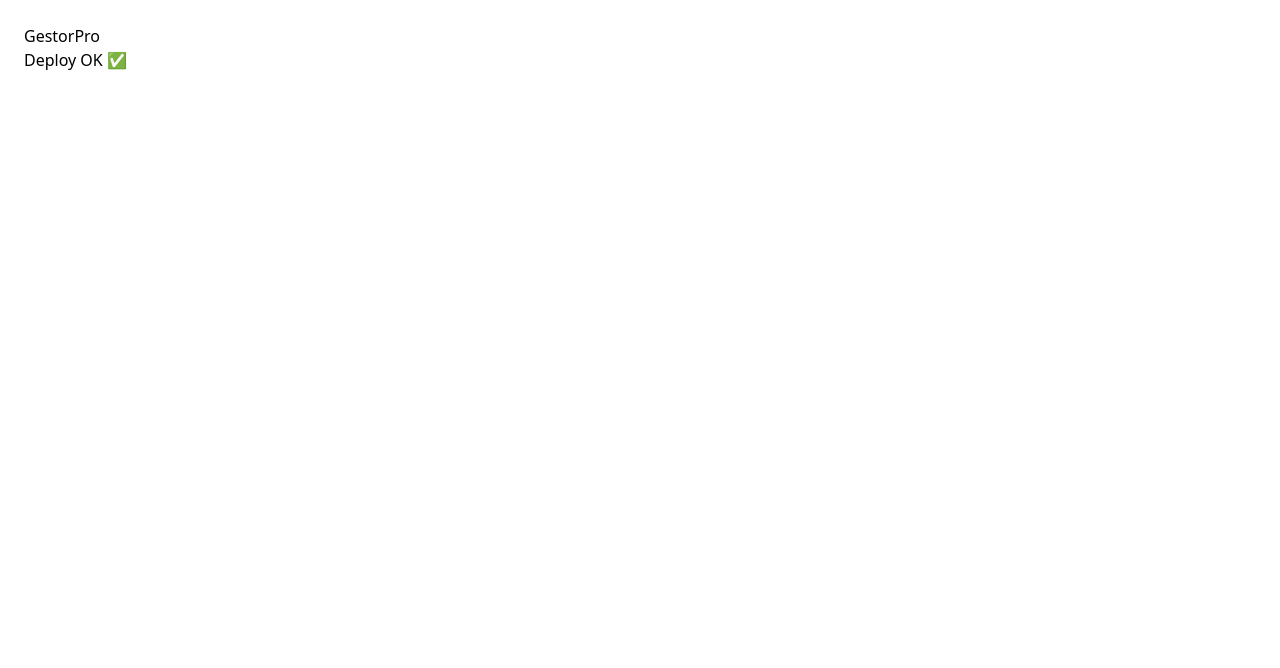
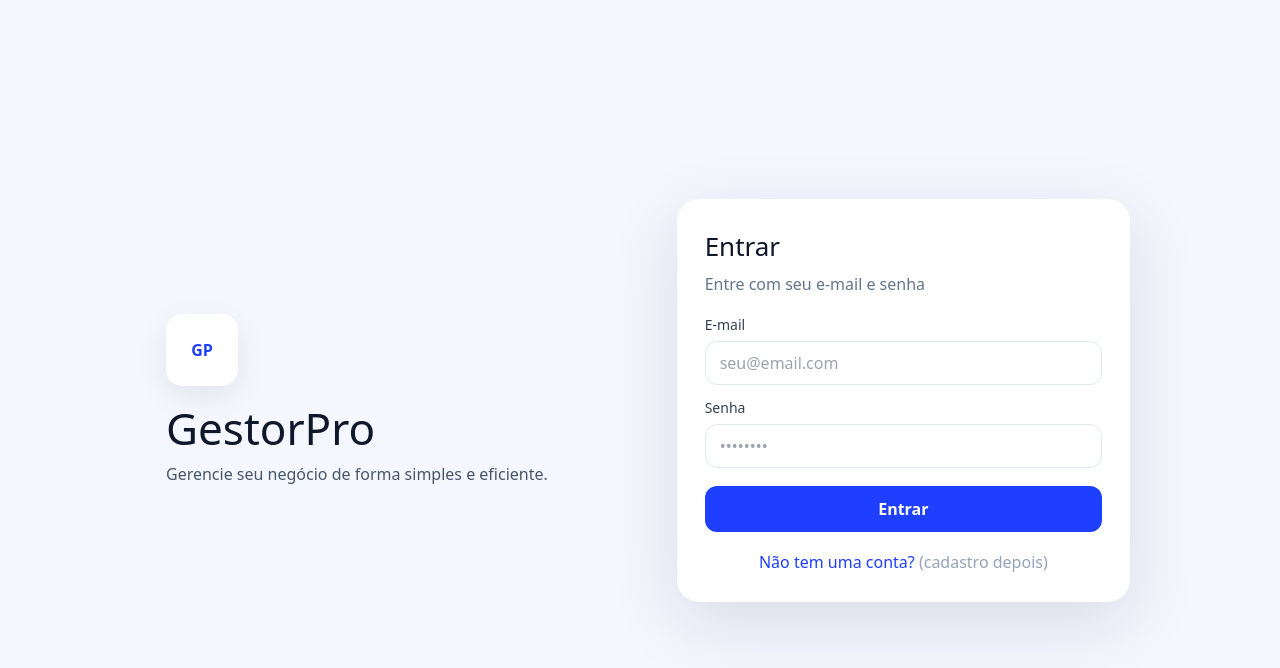
Before and after one commit to yjaozfk7/gestorpro2, a Next.js app: page / in a window 1280 px wide. Shown: the top 668 px of the page. Built offline with nearby package versions, Linux system fonts and the light colour scheme; no server answers.

Commit message:
Update page.tsx

```diff
--- a/app/page.tsx
+++ b/app/page.tsx
@@ -1,8 +1,221 @@
+"use client"
+
+import * as React from "react"
+import { createClient } from "@supabase/supabase-js"
+
 export default function Page() {
+  const [email, setEmail] = React.useState("")
+  const [password, setPassword] = React.useState("")
+  const [loading, setLoading] = React.useState(false)
+  const [error, setError] = React.useState<string | null>(null)
+  const [ok, setOk] = React.useState<string | null>(null)
+
+  const supabaseUrl = process.env.NEXT_PUBLIC_SUPABASE_URL
+  const supabaseAnonKey = process.env.NEXT_PUBLIC_SUPABASE_ANON_KEY
+
+  const supabase = React.useMemo(() => {
+    if (!supabaseUrl || !supabaseAnonKey) return null
+    return createClient(supabaseUrl, supabaseAnonKey)
+  }, [supabaseUrl, supabaseAnonKey])
+
+  async function onSubmit(e: React.FormEvent) {
+    e.preventDefault()
+    setError(null)
+    setOk(null)
+
+    if (!supabase) {
+      setError("Supabase não configurado (faltam variáveis de ambiente).")
+      return
+    }
+
+    if (!email || !password) {
+      setError("Preencha e-mail e senha.")
+      return
+    }
+
+    setLoading(true)
+    try {
+      const { error: signInError } = await supabase.auth.signInWithPassword({
+        email,
+        password,
+      })
+
+      if (signInError) {
+        setError(signInError.message)
+        return
+      }
+
+      setOk("Login OK! Redirecionando...")
+      // ✅ TROQUE AQUI se a rota real do seu app for outra
+      window.location.href = "/exemplo-planos"
+    } finally {
+      setLoading(false)
+    }
+  }
+
   return (
-    <main style={{ padding: 24 }}>
-      <h1>GestorPro</h1>
-      <p>Deploy OK ✅</p>
+    <main
+      style={{
+        minHeight: "100vh",
+        display: "grid",
+        placeItems: "center",
+        background: "#f5f7ff",
+        padding: 24,
+        fontFamily:
+          'ui-sans-serif, system-ui, -apple-system, Segoe UI, Roboto, Helvetica, Arial, "Apple Color Emoji", "Segoe UI Emoji"',
+      }}
+    >
+      <div
+        style={{
+          width: "100%",
+          maxWidth: 980,
+          display: "grid",
+          gridTemplateColumns: "1.1fr 1fr",
+          gap: 28,
+          alignItems: "center",
+        }}
+      >
+        <div style={{ padding: 16 }}>
+          <div
+            style={{
+              width: 72,
+              height: 72,
+              borderRadius: 16,
+              background: "#ffffff",
+              display: "grid",
+              placeItems: "center",
+              boxShadow: "0 10px 30px rgba(0,0,0,0.08)",
+              marginBottom: 18,
+            }}
+          >
+            <span style={{ fontWeight: 800, color: "#1f3fff" }}>GP</span>
+          </div>
+
+          <h1 style={{ margin: 0, fontSize: 44, lineHeight: 1.1, color: "#0f172a" }}>
+            GestorPro
+          </h1>
+          <p style={{ marginTop: 10, marginBottom: 0, color: "#475569", fontSize: 16 }}>
+            Gerencie seu negócio de forma simples e eficiente.
+          </p>
+        </div>
+
+        <div
+          style={{
+            background: "#ffffff",
+            borderRadius: 22,
+            padding: 28,
+            boxShadow: "0 20px 70px rgba(15, 23, 42, 0.12)",
+          }}
+        >
+          <h2 style={{ margin: 0, fontSize: 26, color: "#0f172a" }}>Entrar</h2>
+          <p style={{ marginTop: 6, color: "#64748b" }}>Entre com seu e-mail e senha</p>
+
+          {!supabase && (
+            <div
+              style={{
+                marginTop: 14,
+                padding: 12,
+                borderRadius: 12,
+                background: "#fff7ed",
+                color: "#9a3412",
+                fontSize: 14,
+              }}
+            >
+              Faltam as variáveis <b>NEXT_PUBLIC_SUPABASE_URL</b> e/ou{" "}
+              <b>NEXT_PUBLIC_SUPABASE_ANON_KEY</b> na Vercel.
+            </div>
+          )}
+
+          {error && (
+            <div
+              style={{
+                marginTop: 14,
+                padding: 12,
+                borderRadius: 12,
+                background: "#fef2f2",
+                color: "#991b1b",
+                fontSize: 14,
+              }}
+            >
+              {error}
+            </div>
+          )}
+
+          {ok && (
+            <div
+              style={{
+                marginTop: 14,
+                padding: 12,
+                borderRadius: 12,
+                background: "#ecfdf5",
+                color: "#065f46",
+                fontSize: 14,
+              }}
+            >
+              {ok}
+            </div>
+          )}
+
+          <form onSubmit={onSubmit} style={{ marginTop: 18, display: "grid", gap: 12 }}>
+            <label style={{ display: "grid", gap: 6 }}>
+              <span style={{ fontSize: 14, color: "#334155" }}>E-mail</span>
+              <input
+                type="email"
+                value={email}
+                onChange={(e) => setEmail(e.target.value)}
+                placeholder="seu@email.com"
+                autoComplete="email"
+                style={{
+                  height: 44,
+                  borderRadius: 12,
+                  border: "1px solid #e2e8f0",
+                  padding: "0 14px",
+                  outline: "none",
+                }}
+              />
+            </label>
+
+            <label style={{ display: "grid", gap: 6 }}>
+              <span style={{ fontSize: 14, color: "#334155" }}>Senha</span>
+              <input
+                type="password"
+                value={password}
+                onChange={(e) => setPassword(e.target.value)}
+                placeholder="••••••••"
+                autoComplete="current-password"
+                style={{
+                  height: 44,
+                  borderRadius: 12,
+                  border: "1px solid #e2e8f0",
+                  padding: "0 14px",
+                  outline: "none",
+                }}
+              />
+            </label>
+
+            <button
+              type="submit"
+              disabled={loading || !supabase}
+              style={{
+                height: 46,
+                borderRadius: 12,
+                border: "none",
+                background: !supabase ? "#94a3b8" : "#1f3fff",
+                color: "#fff",
+                fontWeight: 700,
+                cursor: loading || !supabase ? "not-allowed" : "pointer",
+                marginTop: 6,
+              }}
+            >
+              {loading ? "Entrando..." : "Entrar"}
+            </button>
+
+            <div style={{ marginTop: 6, textAlign: "center", color: "#1f3fff" }}>
+              Não tem uma conta? <span style={{ color: "#94a3b8" }}>(cadastro depois)</span>
+            </div>
+          </form>
+        </div>
+      </div>
     </main>
-  );
+  )
 }
```
